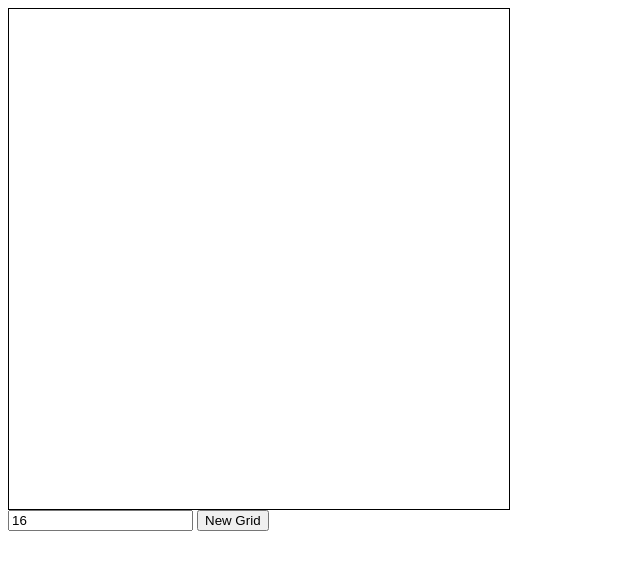
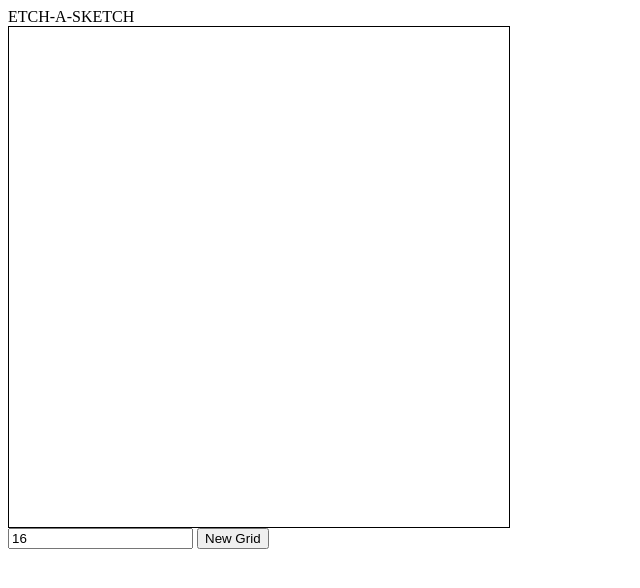
Before and after one commit to Zy5879/ETCH, a plain HTML site: page index.html in a window 1280 px wide. Shown: the whole page, without its empty margins (0-640 px from the left). Drawn offline with Linux system fonts and the light colour scheme.

Commit message:
added a title to top of page

```diff
--- a/index.html
+++ b/index.html
@@ -11,6 +11,7 @@
     <!--input type="text" placeholder="Size of Board" value="16" onchange="changeSize(this.value)"/>
     <button id="btn" type="button" onclick="changeSize()">New Grid</button -->
    <div class = "container">
+    <div class="title">ETCH-A-SKETCH</div>
     <div class="box"></div>
     </div>
     <input type="text" placeholder="New Size?" value="16" onchange="newSize(this.value)"/>
```
